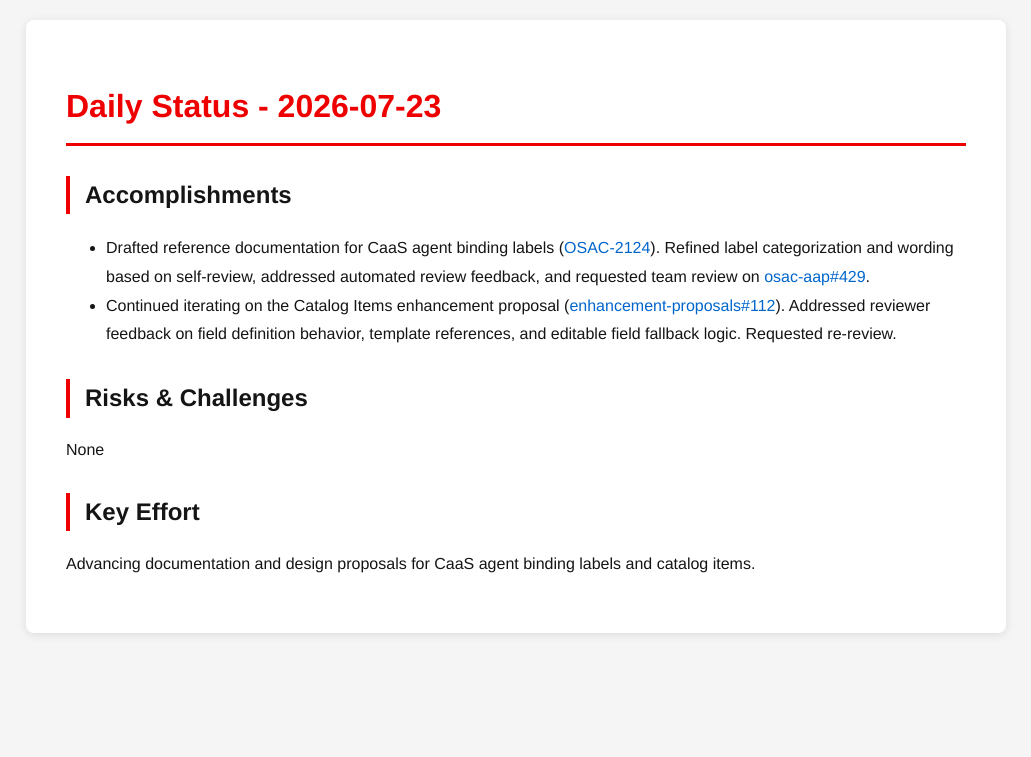
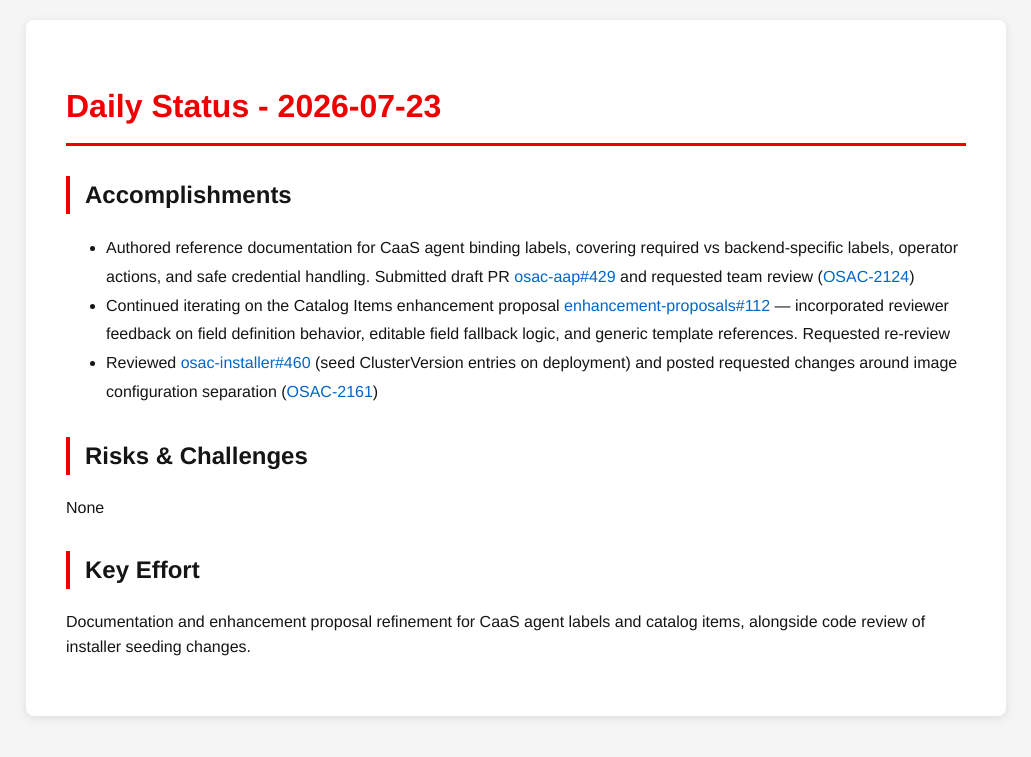
Before and after one commit to tzvatot/daily-status, a Jekyll site: the page built from 2026-07-23.md, in a window 1280 px wide. Shown: the top 757 px of the page, without its empty margins (124-1155 px from the left). Built offline with Jekyll 4.4.1, drawn with Linux system fonts in a browser that asks for light colours.

Commit message:
Daily status update - 2026-07-23

```diff
--- a/2026-07-23.md
+++ b/2026-07-23.md
@@ -7,11 +7,12 @@ date: 2026-07-23
 # Daily Status - 2026-07-23
 
 ## Accomplishments
-- Drafted reference documentation for CaaS agent binding labels ([OSAC-2124](https://redhat.atlassian.net/browse/OSAC-2124)). Refined label categorization and wording based on self-review, addressed automated review feedback, and requested team review on [osac-aap#429](https://github.com/osac-project/osac-aap/pull/429).
-- Continued iterating on the Catalog Items enhancement proposal ([enhancement-proposals#112](https://github.com/osac-project/enhancement-proposals/pull/112)). Addressed reviewer feedback on field definition behavior, template references, and editable field fallback logic. Requested re-review.
+- Authored reference documentation for CaaS agent binding labels, covering required vs backend-specific labels, operator actions, and safe credential handling. Submitted draft PR [osac-aap#429](https://github.com/osac-project/osac-aap/pull/429) and requested team review ([OSAC-2124](https://redhat.atlassian.net/browse/OSAC-2124))
+- Continued iterating on the Catalog Items enhancement proposal [enhancement-proposals#112](https://github.com/osac-project/enhancement-proposals/pull/112) — incorporated reviewer feedback on field definition behavior, editable field fallback logic, and generic template references. Requested re-review
+- Reviewed [osac-installer#460](https://github.com/osac-project/osac-installer/pull/460) (seed ClusterVersion entries on deployment) and posted requested changes around image configuration separation ([OSAC-2161](https://redhat.atlassian.net/browse/OSAC-2161))
 
 ## Risks & Challenges
 None
 
 ## Key Effort
-Advancing documentation and design proposals for CaaS agent binding labels and catalog items.
+Documentation and enhancement proposal refinement for CaaS agent labels and catalog items, alongside code review of installer seeding changes.
```
